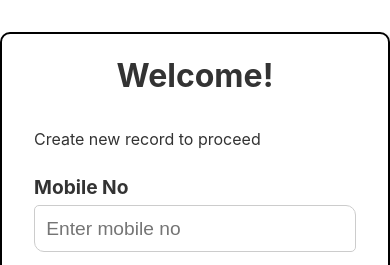
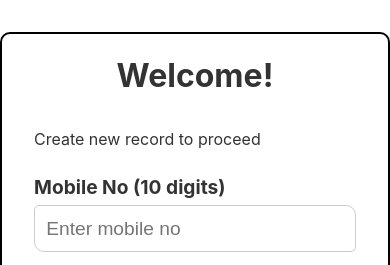
Before and after one commit to amanpatniajmer/family-tree, a React (Create React App) app: page / in a window 390 px wide. Shown: the top 265 px of the page. Built offline with nearby package versions, Linux system fonts and the light colour scheme.

Commit message:
phone number as uid

```diff
--- a/src/App.css
+++ b/src/App.css
@@ -464,7 +464,7 @@ label {
 
 input[type="text"],
 input[type="file"],
-input[type="phone"],
+input[type="tel"],
 input[type="number"],
 input[type="email"],
 input[type="password"],
--- a/src/components/New.js
+++ b/src/components/New.js
@@ -50,8 +50,8 @@ const New = () => {
             <span className="">Create new record to proceed</span>
             <form onSubmit={newRecord}>
             <div className="form-group">
-                <label className="">Mobile No</label>
-                <input type="phone" maxLength="10" minLength="10" value={phone} onChange={(e) => {
+                <label className="">Mobile No (10 digits)</label>
+                <input type="tel" pattern="[0-9]{10}" value={phone} onChange={(e) => {
                     const val = e.target.value;
                     setphone(val)
                 }} placeholder="Enter mobile no" />
@@ -63,7 +63,7 @@ const New = () => {
             <br />
             <span className="">Edit an existing record</span>
             <form onSubmit={editRecord}>
-                <input type="phone" maxLength="10" minLength="10" value={id} onChange={(e) => {
+                <input type="tel" pattern="[0-9]{10}" value={id} onChange={(e) => {
                     const val = e.target.value;
                     setid(val)
                 }} placeholder="Enter registered mobile no" />
```
Also changed, not shown: 1 other file (tests, documents, lock files or other folders).
